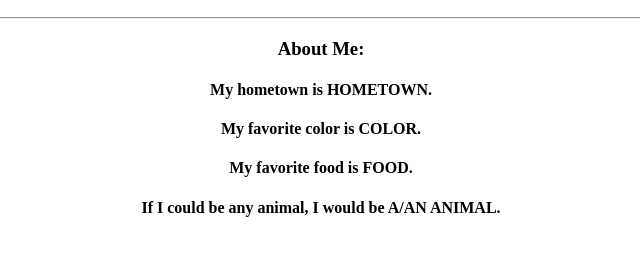
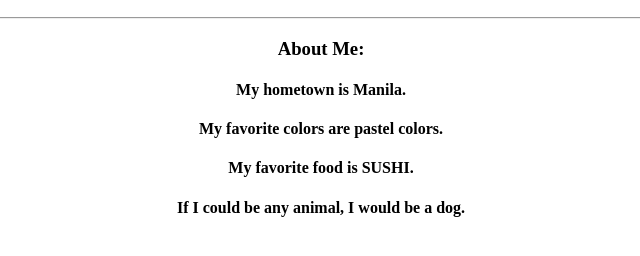
Before and after one commit to pdanque/Profile, a plain HTML site: page index.html in a window 1280 px wide. Shown: the part 110-366 px from the top of the page, without its empty margins (319-959 px from the left). Drawn offline with Linux system fonts and the light colour scheme.

Commit message:
index.html

```diff
--- a/index.html
+++ b/index.html
@@ -11,10 +11,10 @@
 				<h2>Software Developer</h2>
 				<hr>
 				<h3>About Me:</h3>
-					<h4>My hometown is HOMETOWN.</h4>
-					<h4>My favorite color is COLOR.</h4>
-					<h4>My favorite food is FOOD.</h4>
-					<h4>If I could be any animal, I would be A/AN ANIMAL.</h4>
+					<h4>My hometown is Manila.</h4>
+					<h4>My favorite colors are pastel colors.</h4>
+					<h4>My favorite food is SUSHI.</h4>
+					<h4>If I could be any animal, I would be a dog.</h4>
 			</div>
 		  </body>
 		</html>
```
